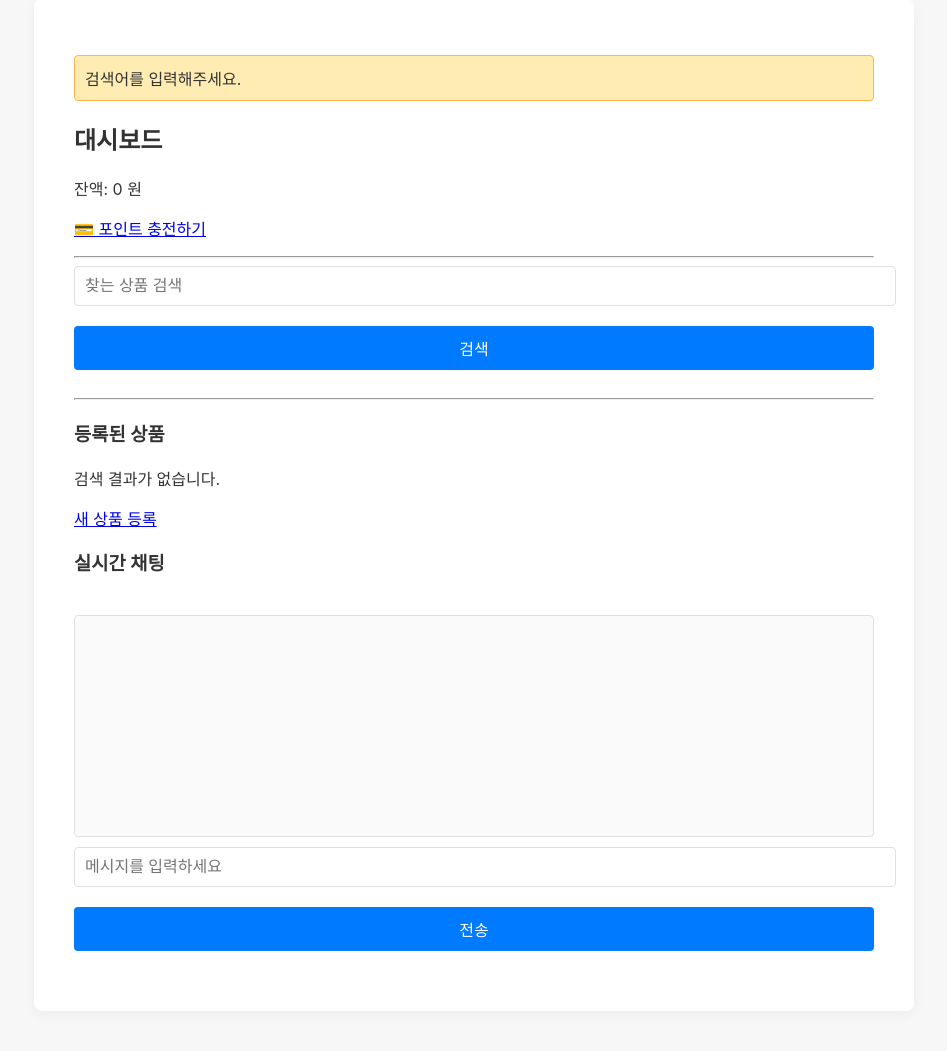
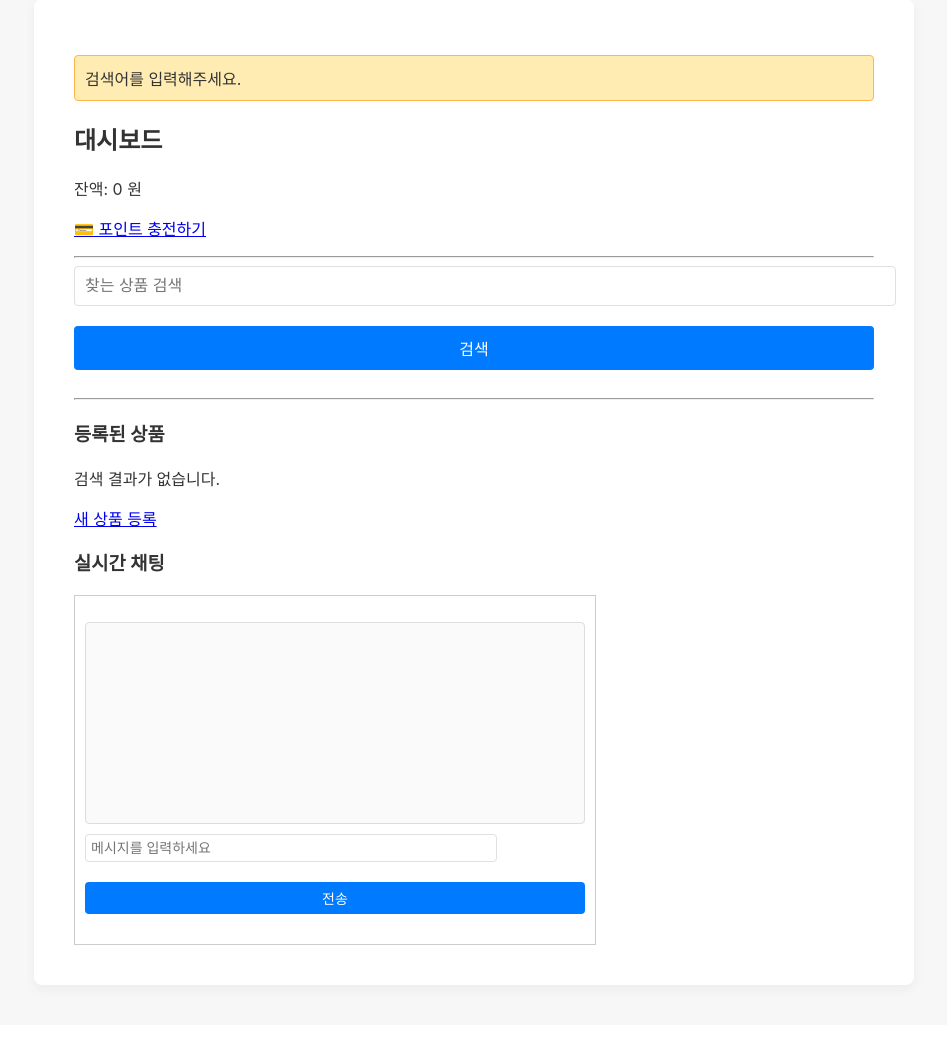
Before and after one commit to jjyj2302/UsedMarket, a Flask app: page /search in a window 1280 px wide. Shown: the part 106-1157 px from the top of the page, without its empty margins (166-1113 px from the left). After the commit the page ends 1097 px from the top, so only its background shows below. Run offline with Flask 3, Linux system fonts and the light colour scheme; a user stored in the database is signed in; data comes from the database, SQL or seed files in the repository; both versions use the stored data as it was after the commit; some libraries are stand-ins or nearby versions.

Commit message:
After fixing all errors

```diff
--- a/app/__init__.py
+++ b/app/__init__.py
@@ -11,6 +11,7 @@ from .routes.main import main_bp
 from .routes.product import product_bp
 from .routes.admin import admin_bp
 from .routes.chat import chat_socket_events
+from flask_wtf.csrf import generate_csrf
 import os
 
 socketio = SocketIO()
@@ -48,7 +49,15 @@ def create_app():
 
     @app.after_request
     def add_security_headers(response):
-        response.headers['Content-Security-Policy'] = "default-src 'self'; script-src 'self'"
+        response.headers['Content-Security-Policy'] = (
+            "default-src 'self' https://cdn.socket.io; "
+            "script-src 'self' 'unsafe-inline' https://cdn.socket.io; "
+            "style-src 'self' 'unsafe-inline'; "
+        )
         return response
 
+    # 템플릿에서 {{ csrf_token() }} 사용 가능하도록 설정
+    @app.context_processor
+    def inject_csrf_token():
+        return dict(csrf_token=generate_csrf)
     return app
--- a/app/routes/chat.py
+++ b/app/routes/chat.py
@@ -1,12 +1,11 @@
 # app/routes/chat.py
 from flask import session
-from flask_socketio import send
+from flask_socketio import emit
 import uuid
 from app.utils.decorators import login_required
 
 def chat_socket_events(socketio):
     @socketio.on('send_message')
-    @login_required
     def handle_send_message_event(data):
         data['message_id'] = str(uuid.uuid4())
-        send(data, broadcast=True)
+        emit('message',data, broadcast=True)
--- a/app/templates/admin_dashboard.html
+++ b/app/templates/admin_dashboard.html
@@ -67,13 +67,13 @@
         <td>
             <form method="POST" action="{{ url_for('superadmin9283.admin_block_user', user_id=report.target_id) }}"
                 style="display:inline;">
-                {{ csrf_token() }}
+                <input type="hidden" name="csrf_token" value="{{ csrf_token() }}">
                 <button type="submit">차단</button>
             </form>
             <form method="POST"
                 action="{{ url_for('superadmin9283.admin_delete_user_products', user_id=report.target_id) }}"
                 style="display:inline;">
-                {{ csrf_token() }}
+                <input type="hidden" name="csrf_token" value="{{ csrf_token() }}">
                 <button type="submit">상품 삭제</button>
             </form>
         </td>
--- a/app/templates/base.html
+++ b/app/templates/base.html
@@ -4,10 +4,9 @@
 <head>
   <meta charset="UTF-8">
   <title>{% block title %}My Market{% endblock %}</title>
-  <!-- Socket.IO 클라이언트 라이브러리 -->
-  <script src="https://cdnjs.cloudflare.com/ajax/libs/socket.io/4.0.1/socket.io.js"></script>
+
+  <!-- 공통 스타일 -->
   <style>
-    /* Notion 스타일 미니멀 디자인 */
     body {
       background-color: #F7F7F7;
       font-family: -apple-system, BlinkMacSystemFont, "Segoe UI", Roboto, Helvetica, Arial, sans-serif;
@@ -100,6 +99,23 @@
       margin-bottom: 10px;
       background-color: #fafafa;
     }
+
+    #messages li {
+      padding: 5px;
+      border-bottom: 1px solid #eee;
+      font-size: 14px;
+    }
+
+    #chat_input {
+      width: 80%;
+      padding: 5px;
+      font-size: 14px;
+    }
+
+    #chat button {
+      padding: 6px 10px;
+      font-size: 14px;
+    }
   </style>
 </head>
 
@@ -115,6 +131,7 @@
     <a href="{{ url_for('auth.register') }}">회원가입</a>
     {% endif %}
   </nav>
+
   <div class="container">
     {% with messages = get_flashed_messages() %}
     {% if messages %}
@@ -125,8 +142,13 @@
     </ul>
     {% endif %}
     {% endwith %}
+
     {% block content %}{% endblock %}
   </div>
+
+  <!-- ✅ Socket.IO 클라이언트 스크립트 -->
+  <script src="https://cdn.socket.io/4.7.2/socket.io.min.js"></script>
+  {% block scripts %}{% endblock %}
 </body>
 
 </html>
--- a/app/templates/dashboard.html
+++ b/app/templates/dashboard.html
@@ -1,12 +1,13 @@
 {% extends "base.html" %}
 {% block title %}대시보드{% endblock %}
+
 {% block content %}
 <h2>대시보드</h2>
 
 <p>잔액: {{ user.balance }} 원</p>
 <p><a href="{{ url_for('product.charge') }}">💳 포인트 충전하기</a></p>
 <hr>
-<!-- 검색 입력창을 넣는다!-->
+
 <form method="GET" action="{{ url_for('product.search') }}">
   <input type="text" name="q" placeholder="찾는 상품 검색">
   <button type="submit">검색</button>
@@ -15,7 +16,6 @@
 
 <h3>등록된 상품</h3>
 
-<!-- ✅ 검색 결과 여부 조건 추가 -->
 {% if products %}
 <ul>
   {% for product in products %}
@@ -37,24 +37,66 @@
   <input id="chat_input" type="text" placeholder="메시지를 입력하세요">
   <button onclick="sendMessage()">전송</button>
 </div>
+{% endblock %}
 
-<script type="text/javascript">
+{% block scripts %}
+<style>
+  #chat {
+    width: 100%;
+    max-width: 500px;
+    border: 1px solid #ccc;
+    padding: 10px;
+    margin-top: 20px;
+  }
+
+  #messages {
+    list-style-type: none;
+    padding: 0;
+    height: 200px;
+    overflow-y: auto;
+    border: 1px solid #ddd;
+    margin-bottom: 10px;
+  }
+
+  #messages li {
+    padding: 5px;
+    border-bottom: 1px solid #eee;
+    font-size: 14px;
+  }
+
+  #chat_input {
+    width: 80%;
+    padding: 5px;
+    font-size: 14px;
+  }
+
+  #chat button {
+    padding: 6px 10px;
+    font-size: 14px;
+  }
+</style>
+
+<script>
   var socket = io();
   socket.on('connect', function () {
     console.log("채팅 서버에 연결됨");
   });
   socket.on('message', function (data) {
-    var messages = document.getElementById('messages');
-    var item = document.createElement('li');
+    const messages = document.getElementById('messages');
+    const item = document.createElement('li');
     item.textContent = data.username + ": " + data.message;
     messages.appendChild(item);
     window.scrollTo(0, document.body.scrollHeight);
   });
+
   function sendMessage() {
-    var input = document.getElementById('chat_input');
-    var message = input.value;
-    if (message) {
-      socket.emit('send_message', { 'username': "{{ user.username }}", 'message': message });
+    const input = document.getElementById('chat_input');
+    const message = input.value;
+    if (message.trim()) {
+      socket.emit('send_message', {
+        username: "{{ user.username }}",
+        message: message
+      });
       input.value = "";
     }
   }
```
Also changed, not shown: market.db.
